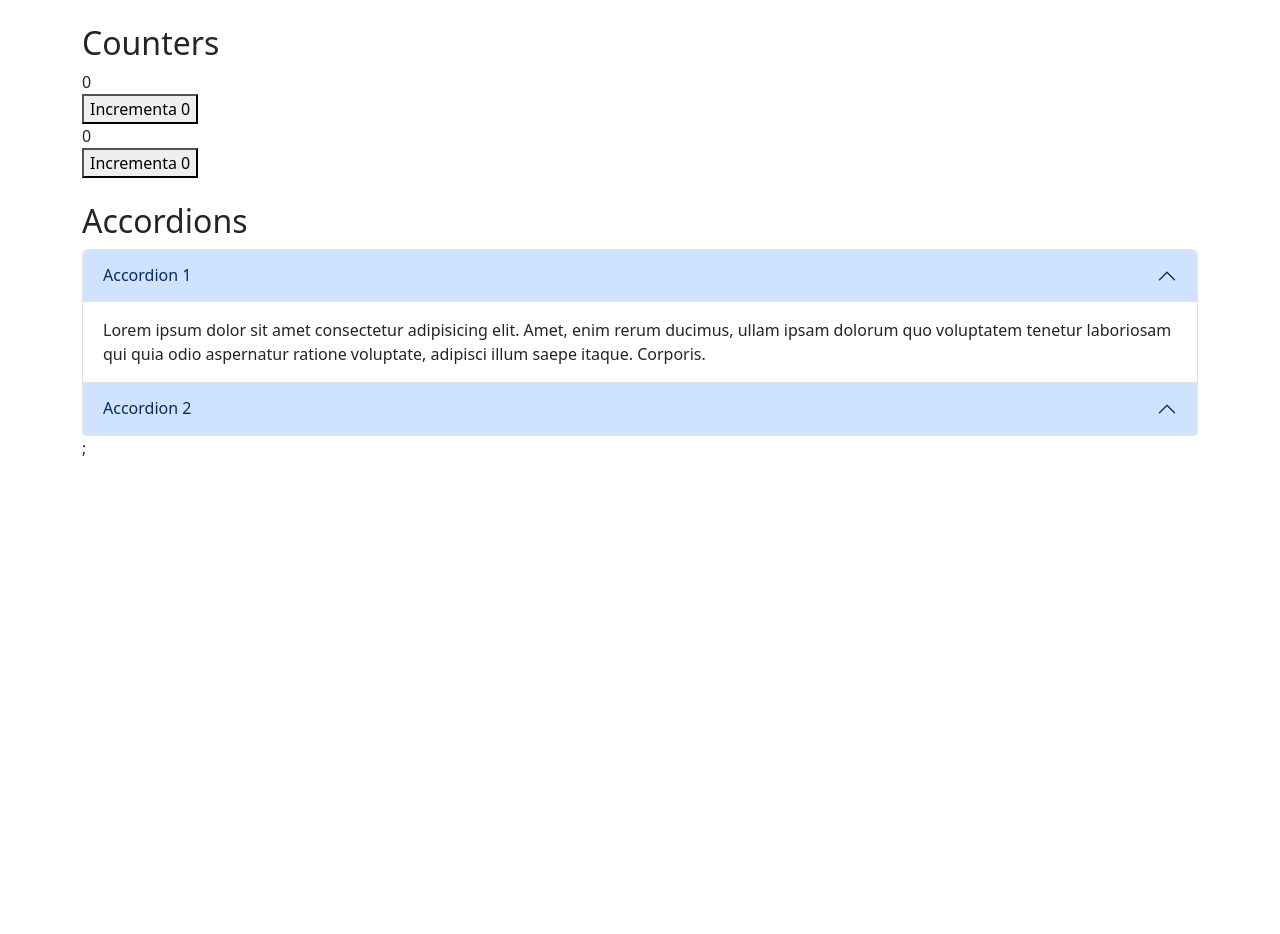
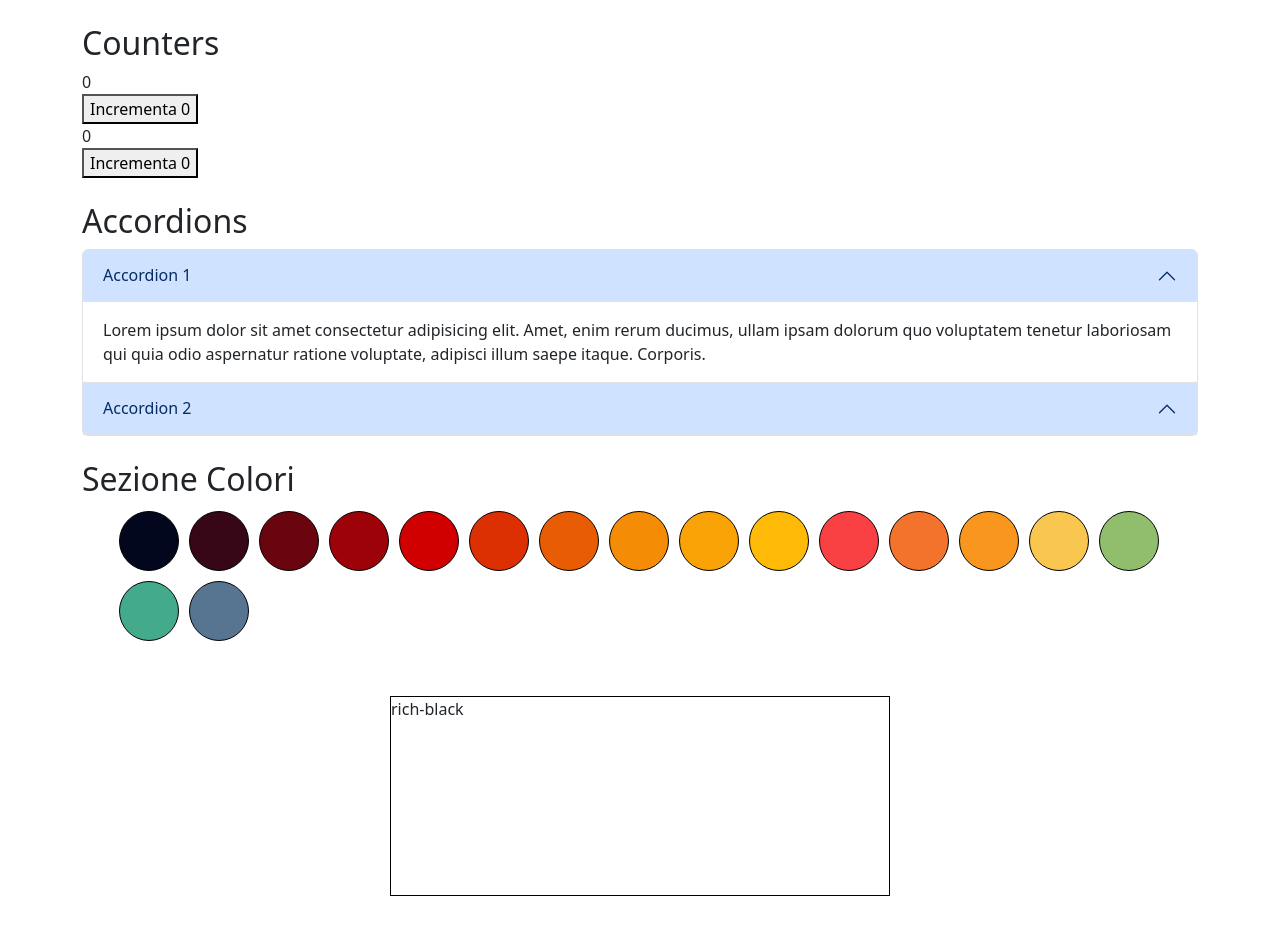
Before and after one commit to Classe136/lc-1612, a React (Vite) app: page / in a window 1280 px wide. Shown: the top 934 px of the page. Before the commit the page ends 800 px from the top, so only its background shows below. Built offline with nearby package versions, Linux system fonts and the light colour scheme.

Commit message:
feature: colors init

```diff
--- a/src/App.jsx
+++ b/src/App.jsx
@@ -1,10 +1,12 @@
 import SectionCounter from "./components/SectionCounter.jsx";
 import AccordionList from "./components/AccordionList.jsx";
+import ColorSection from "./components/ColorSection.jsx";
 function App() {
   return (
     <main className="container">
       <SectionCounter />
       <AccordionList />
+      <ColorSection />
     </main>
   );
 }
--- a/src/components/AccordionList.jsx
+++ b/src/components/AccordionList.jsx
@@ -39,7 +39,7 @@ function AccordionList() {
   return (
     <section className="my-4">
       <h2>Accordions</h2>
-      <div className="accordion">{accordions}</div>;
+      <div className="accordion">{accordions}</div>
     </section>
   );
 }
--- /dev/null
+++ b/src/components/ColorSection.jsx
@@ -0,0 +1,24 @@
+import { useState } from "react";
+import colors from "../data/colors";
+function ColorSection() {
+  const colorsPalette = [...colors];
+  const [activeColor, setActiveColor] = useState(colorsPalette[0]);
+
+  return (
+    <section className="my-4">
+      <h2>Sezione Colori</h2>
+      <ul className="d-flex align-items-center flex-wrap">
+        {colorsPalette.map((color) => (
+          <li
+            key={color.id}
+            style={{ backgroundColor: color.hex }}
+            onClick={() => setActiveColor(color)}
+          ></li>
+        ))}
+      </ul>
+      <div className="box">{activeColor.label}</div>
+    </section>
+  );
+}
+
+export default ColorSection;
--- /dev/null
+++ b/src/data/colors.js
@@ -0,0 +1,106 @@
+const colors = [
+  {
+    id: 1,
+    label: "rich-black",
+    hex: "#03071eff",
+    palette_name: "fire",
+  },
+  {
+    id: 2,
+    label: "chocolate-cosmos",
+    hex: "#370617ff",
+    palette_name: "fire",
+  },
+  {
+    id: 3,
+    label: "rosewood",
+    hex: "#6a040fff",
+    palette_name: "fire",
+  },
+  {
+    id: 4,
+    label: "penn-red",
+    hex: "#9d0208ff",
+    palette_name: "fire",
+  },
+  {
+    id: 5,
+    label: "engineering-orange",
+    hex: "#d00000ff",
+    palette_name: "fire",
+  },
+  {
+    id: 6,
+    label: "sinopia",
+    hex: "#dc2f02ff",
+    palette_name: "fire",
+  },
+  {
+    id: 7,
+    label: "persimmon",
+    hex: "#e85d04ff",
+    palette_name: "fire",
+  },
+  {
+    id: 8,
+    label: "princeton-orange",
+    hex: "#f48c06ff",
+    palette_name: "fire",
+  },
+  {
+    id: 9,
+    label: "orange-web",
+    hex: "#faa307ff",
+    palette_name: "fire",
+  },
+  {
+    id: 10,
+    label: "selective-yellow",
+    hex: "#ffba08ff",
+    palette_name: "fire",
+  },
+  {
+    id: 11,
+    label: "imperial-red",
+    hex: "#f94144ff",
+    palette_name: "summer",
+  },
+  {
+    id: 12,
+    label: "orange-crayola",
+    hex: "#f3722cff",
+    palette_name: "summer",
+  },
+  {
+    id: 13,
+    label: "carrot-orange",
+    hex: "#f8961eff",
+    palette_name: "summer",
+  },
+  {
+    id: 14,
+    label: "saffron",
+    hex: "#f9c74fff",
+    palette_name: "summer",
+  },
+  {
+    id: 15,
+    label: "pistachio",
+    hex: "#90be6dff",
+    palette_name: "summer",
+  },
+  {
+    id: 16,
+    label: "zomp",
+    hex: "#43aa8bff",
+    palette_name: "summer",
+  },
+  {
+    id: 17,
+    label: "paynes-gray",
+    hex: "#577590ff",
+    palette_name: "summer",
+  },
+];
+
+export default colors;
--- a/src/index.css
+++ b/src/index.css
@@ -0,0 +1,18 @@
+ul {
+    list-style: none;
+}
+
+ul li {
+    width: 60px;
+    height: 60px;
+    border-radius: 50%;
+    border: 1px solid black;
+    margin: 5px;
+}
+
+.box {
+    height: 200px;
+    width: 500px;
+    border: 1px solid black;
+    margin: 50px auto;
+}
```
